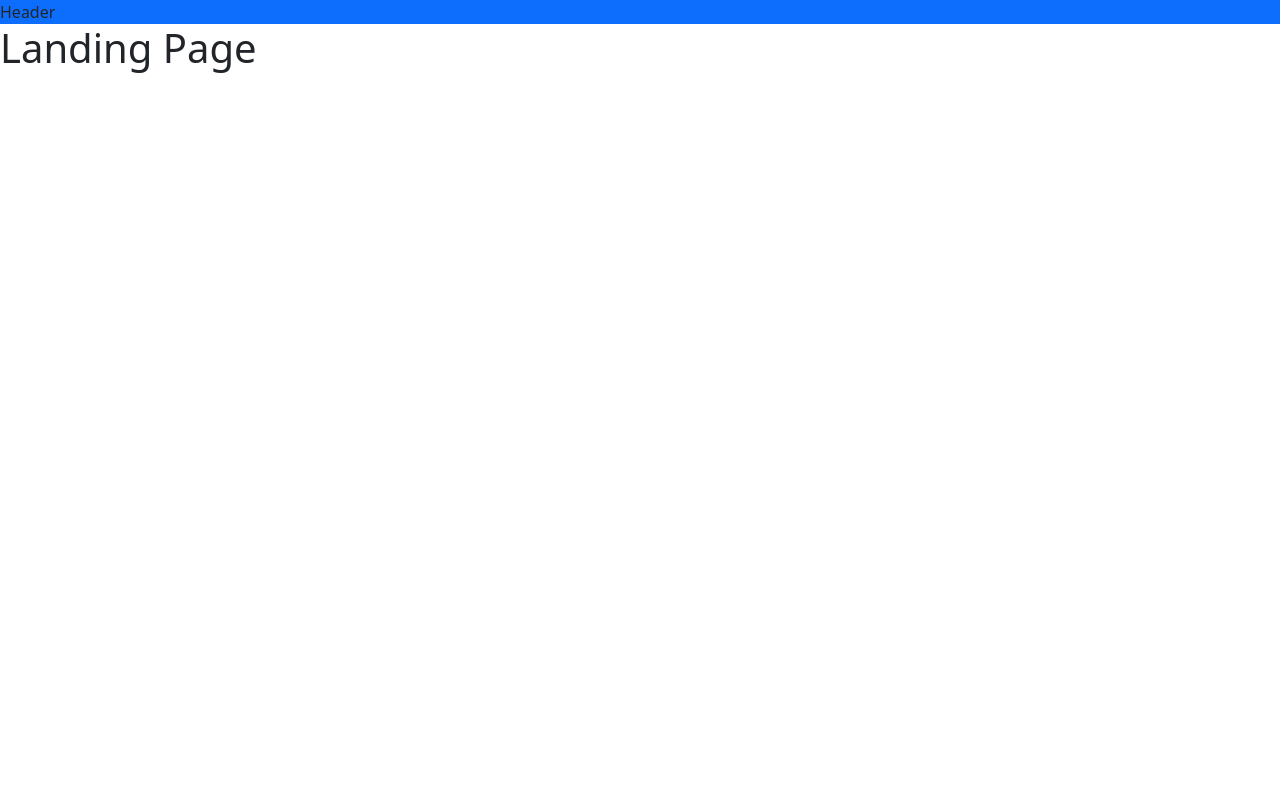
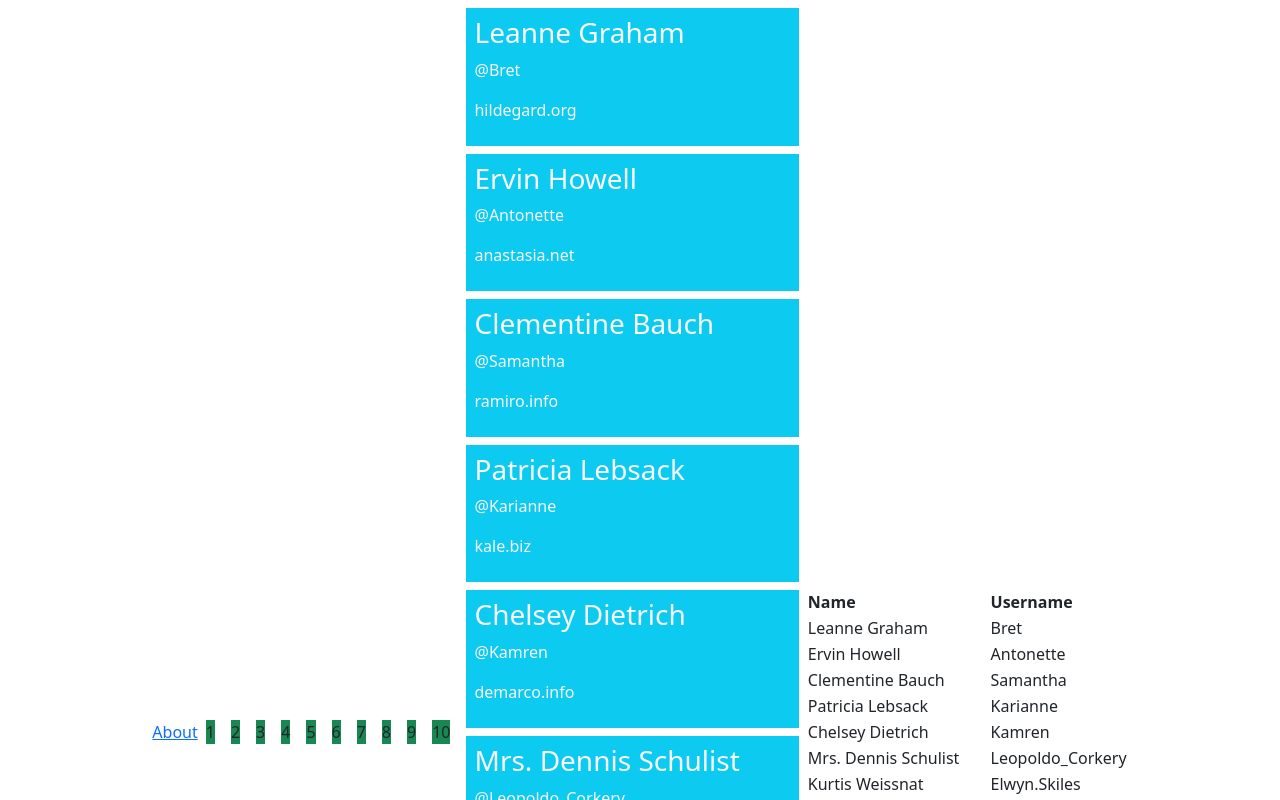
Before and after one commit to mern-trainer/ADARSH-BATCH, a React (Vite) app in the folder ReactJS/app/: page /react-mapping in a window 1280 px wide. Shown: the top 800 px of the page. Built offline with nearby package versions, Linux system fonts and the light colour scheme.

Commit message:
react router and map

```diff
--- a/ReactJS/app/index.html
+++ b/ReactJS/app/index.html
@@ -7,7 +7,9 @@
         <title>Vite + React</title>
     </head>
     <body>
-        <div id="root"></div>
+        <div id="root">
+
+        </div>
         <script type="module" src="/src/main.jsx"></script>
     </body>
 </html>
--- a/ReactJS/app/package.json
+++ b/ReactJS/app/package.json
@@ -12,7 +12,8 @@
   "dependencies": {
     "bootstrap": "^5.3.7",
     "react": "^19.1.0",
-    "react-dom": "^19.1.0"
+    "react-dom": "^19.1.0",
+    "react-router": "^7.7.1"
   },
   "devDependencies": {
     "@eslint/js": "^9.25.0",
--- a/ReactJS/app/src/App.jsx
+++ b/ReactJS/app/src/App.jsx
@@ -1,35 +1,16 @@
-// import { Fragment } from "react"
-
+import { BrowserRouter, Routes, Route } from "react-router"
+import Mapping from "./pages/Mapping"
 import LandingPage from "./pages/LandingPage"
-
-
-
-// const App = () => {
-
-//     const handleCreatePassword = () => {
-//         const charList = "ABCDEFGHIJKLMNOPQRSTUVWXYZabcdefghijklmnopqrstuvwxyz0123456789!@#$%^&*"
-//         let password = "";
-//         for (let i = 0; i < 16; i++){
-//             const randomIndex = Math.floor(Math.random() * charList.length)
-//             const randomChar = charList[randomIndex]
-//             password += randomChar
-//         }
-//         document.getElementById("password").innerHTML = `<b>password: ${password}</b>`
-//         document.getElementById("list").innerHTML += password + "<br/>"
-//     }
-
-//     return <Fragment>
-//         <div id="password"></div>
-//         <button onClick={handleCreatePassword}>Create Password</button>
-//         <div id="list"></div>
-//     </Fragment>
-// }
-
-// export default App;
-
+import AboutPage from "./pages/AboutPage"
 
 const App = () => {
-    return <LandingPage />
+    return <BrowserRouter>
+        <Routes>
+            <Route path="/react-mapping" Component={Mapping} />
+            <Route path="/landing" Component={LandingPage} />
+            <Route path="/about" Component={AboutPage} />
+        </Routes>
+    </BrowserRouter>
 }
 
 export default App
--- a/ReactJS/app/src/components/Header.css
+++ b/ReactJS/app/src/components/Header.css
@@ -1,3 +1,3 @@
-.head-container{
-    background-color: black;
+.bg-primary{
+    background-color: black !important;
 }
--- /dev/null
+++ b/ReactJS/app/src/constants/users.js
@@ -0,0 +1,232 @@
+export const users = [
+    {
+        "id": 1,
+        "name": "Leanne Graham",
+        "username": "Bret",
+        "email": "Sincere@april.biz",
+        "address": {
+            "street": "Kulas Light",
+            "suite": "Apt. 556",
+            "city": "Gwenborough",
+            "zipcode": "92998-3874",
+            "geo": {
+                "lat": "-37.3159",
+                "lng": "81.1496"
+            }
+        },
+        "phone": "1-770-736-8031 x56442",
+        "website": "hildegard.org",
+        "company": {
+            "name": "Romaguera-Crona",
+            "catchPhrase": "Multi-layered client-server neural-net",
+            "bs": "harness real-time e-markets"
+        }
+    },
+    {
+        "id": 2,
+        "name": "Ervin Howell",
+        "username": "Antonette",
+        "email": "Shanna@melissa.tv",
+        "address": {
+            "street": "Victor Plains",
+            "suite": "Suite 879",
+            "city": "Wisokyburgh",
+            "zipcode": "90566-7771",
+            "geo": {
+                "lat": "-43.9509",
+                "lng": "-34.4618"
+            }
+        },
+        "phone": "010-692-6593 x09125",
+        "website": "anastasia.net",
+        "company": {
+            "name": "Deckow-Crist",
+            "catchPhrase": "Proactive didactic contingency",
+            "bs": "synergize scalable supply-chains"
+        }
+    },
+    {
+        "id": 3,
+        "name": "Clementine Bauch",
+        "username": "Samantha",
+        "email": "Nathan@yesenia.net",
+        "address": {
+            "street": "Douglas Extension",
+            "suite": "Suite 847",
+            "city": "McKenziehaven",
+            "zipcode": "59590-4157",
+            "geo": {
+                "lat": "-68.6102",
+                "lng": "-47.0653"
+            }
+        },
+        "phone": "1-463-123-4447",
+        "website": "ramiro.info",
+        "company": {
+            "name": "Romaguera-Jacobson",
+            "catchPhrase": "Face to face bifurcated interface",
+            "bs": "e-enable strategic applications"
+        }
+    },
+    {
+        "id": 4,
+        "name": "Patricia Lebsack",
+        "username": "Karianne",
+        "email": "Julianne.OConner@kory.org",
+        "address": {
+            "street": "Hoeger Mall",
+            "suite": "Apt. 692",
+            "city": "South Elvis",
+            "zipcode": "53919-4257",
+            "geo": {
+                "lat": "29.4572",
+                "lng": "-164.2990"
+            }
+        },
+        "phone": "493-170-9623 x156",
+        "website": "kale.biz",
+        "company": {
+            "name": "Robel-Corkery",
+            "catchPhrase": "Multi-tiered zero tolerance productivity",
+            "bs": "transition cutting-edge web services"
+        }
+    },
+    {
+        "id": 5,
+        "name": "Chelsey Dietrich",
+        "username": "Kamren",
+        "email": "Lucio_Hettinger@annie.ca",
+        "address": {
+            "street": "Skiles Walks",
+            "suite": "Suite 351",
+            "city": "Roscoeview",
+            "zipcode": "33263",
+            "geo": {
+                "lat": "-31.8129",
+                "lng": "62.5342"
+            }
+        },
+        "phone": "(254)954-1289",
+        "website": "demarco.info",
+        "company": {
+            "name": "Keebler LLC",
+            "catchPhrase": "User-centric fault-tolerant solution",
+            "bs": "revolutionize end-to-end systems"
+        }
+    },
+    {
+        "id": 6,
+        "name": "Mrs. Dennis Schulist",
+        "username": "Leopoldo_Corkery",
+        "email": "Karley_Dach@jasper.info",
+        "address": {
+            "street": "Norberto Crossing",
+            "suite": "Apt. 950",
+            "city": "South Christy",
+            "zipcode": "23505-1337",
+            "geo": {
+                "lat": "-71.4197",
+                "lng": "71.7478"
+            }
+        },
+        "phone": "1-477-935-8478 x6430",
+        "website": "ola.org",
+        "company": {
+            "name": "Considine-Lockman",
+            "catchPhrase": "Synchronised bottom-line interface",
+            "bs": "e-enable innovative applications"
+        }
+    },
+    {
+        "id": 7,
+        "name": "Kurtis Weissnat",
+        "username": "Elwyn.Skiles",
+        "email": "Telly.Hoeger@billy.biz",
+        "address": {
+            "street": "Rex Trail",
+            "suite": "Suite 280",
+            "city": "Howemouth",
+            "zipcode": "58804-1099",
+            "geo": {
+                "lat": "24.8918",
+                "lng": "21.8984"
+            }
+        },
+        "phone": "210.067.6132",
+        "website": "elvis.io",
+        "company": {
+            "name": "Johns Group",
+            "catchPhrase": "Configurable multimedia task-force",
+            "bs": "generate enterprise e-tailers"
+        }
+    },
+    {
+        "id": 8,
+        "name": "Nicholas Runolfsdottir V",
+        "username": "Maxime_Nienow",
+        "email": "Sherwood@rosamond.me",
+        "address": {
+            "street": "Ellsworth Summit",
+            "suite": "Suite 729",
+            "city": "Aliyaview",
+            "zipcode": "45169",
+            "geo": {
+                "lat": "-14.3990",
+                "lng": "-120.7677"
+            }
+        },
+        "phone": "586.493.6943 x140",
+        "website": "jacynthe.com",
+        "company": {
+            "name": "Abernathy Group",
+            "catchPhrase": "Implemented secondary concept",
+            "bs": "e-enable extensible e-tailers"
+        }
+    },
+    {
+        "id": 9,
+        "name": "Glenna Reichert",
+        "username": "Delphine",
+        "email": "Chaim_McDermott@dana.io",
+        "address": {
+            "street": "Dayna Park",
+            "suite": "Suite 449",
+            "city": "Bartholomebury",
+            "zipcode": "76495-3109",
+            "geo": {
+                "lat": "24.6463",
+                "lng": "-168.8889"
+            }
+        },
+        "phone": "(775)976-6794 x41206",
+        "website": "conrad.com",
+        "company": {
+            "name": "Yost and Sons",
+            "catchPhrase": "Switchable contextually-based project",
+            "bs": "aggregate real-time technologies"
+        }
+    },
+    {
+        "id": 10,
+        "name": "Clementina DuBuque",
+        "username": "Moriah.Stanton",
+        "email": "Rey.Padberg@karina.biz",
+        "address": {
+            "street": "Kattie Turnpike",
+            "suite": "Suite 198",
+            "city": "Lebsackbury",
+            "zipcode": "31428-2261",
+            "geo": {
+                "lat": "-38.2386",
+                "lng": "57.2232"
+            }
+        },
+        "phone": "024-648-3804",
+        "website": "ambrose.net",
+        "company": {
+            "name": "Hoeger LLC",
+            "catchPhrase": "Centralized empowering task-force",
+            "bs": "target end-to-end models"
+        }
+    }
+]
--- a/ReactJS/app/src/pages/AboutPage.jsx
+++ b/ReactJS/app/src/pages/AboutPage.jsx
@@ -1,9 +1,11 @@
 import Header from "../components/Header"
+import { Link } from "react-router"
 
 const AboutPage = () => {
     return <div>
         <Header />
         About Page
+        <Link to="/react-mapping">Mapping</Link>
     </div>
 }
 
--- /dev/null
+++ b/ReactJS/app/src/pages/Mapping.jsx
@@ -0,0 +1,51 @@
+// MMappinging in ReactJS
+
+import { Link } from "react-router"
+import { users } from "../constants/users"
+
+
+const Mapping = () => {
+
+    const nums = [1, 2, 3, 4, 5, 6, 7, 8, 9, 10]
+
+    return <div className="d-flex justify-content-center align-items-center">
+        <Link to="/about">About</Link>
+        {nums.map((num) => {
+            // key -> unique id for each element
+            return <div key={num} className="bg-success m-2">{num}</div>
+        })}
+
+        <div>
+            {
+                users.map((user) => {
+                    return <div key={user.id} className="bg-info m-2 text-light p-2">
+                        <h3>{user.name}</h3>
+                        <p>@{user.username}</p>
+                        <p onClick={() => window.open(user.website, "_blank")}>{user.website}</p>
+                    </div>
+                })
+            }
+        </div>
+
+        <table>
+            <thead>
+                <tr>
+                    <th>Name</th>
+                    <th>Username</th>
+                </tr>
+            </thead>
+            <tbody>
+                {
+                    users.map((user) => {
+                        return <tr key={user.id}>
+                            <td>{user.name}</td>
+                            <td>{user.username}</td>
+                        </tr>
+                    })
+                }
+            </tbody>
+        </table>
+    </div>
+}
+
+export default Mapping
```
Also changed, not shown: 1 other file (tests, documents, lock files or other folders).
